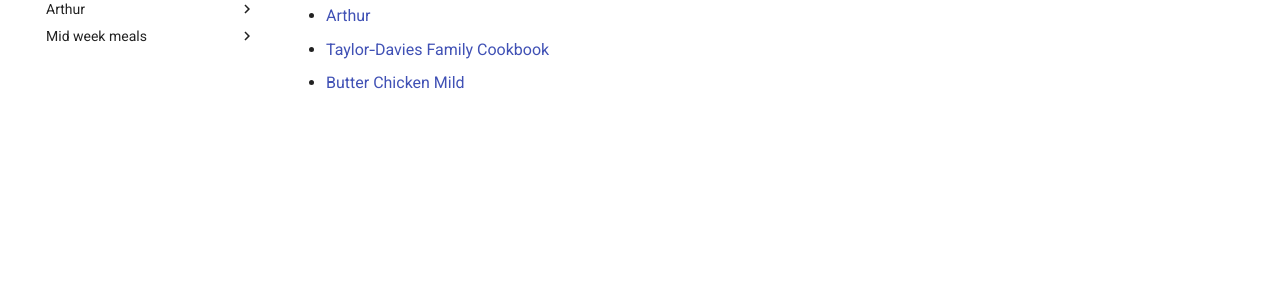
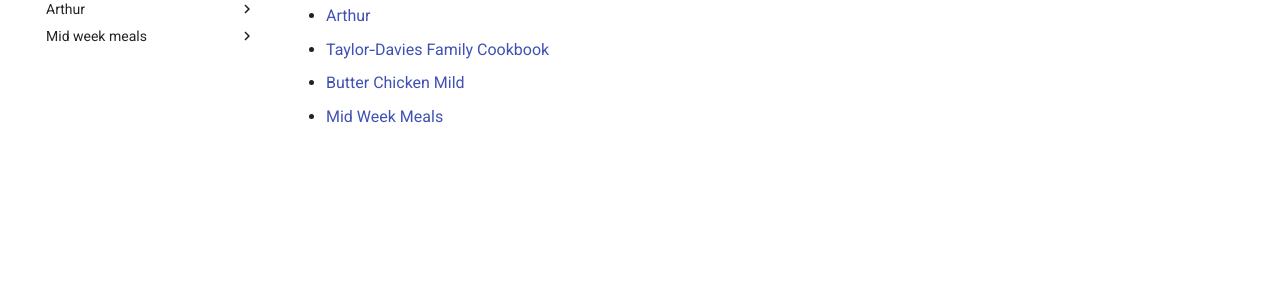
Before and after one commit to sjwdavies/cookbook, an MkDocs documentation site: the page built from recipes/all.md, in a window 1280 px wide. Shown: the part 210-510 px from the top of the page. Built offline with MkDocs 1.6.1 and Material for MkDocs 9.7.7, drawn with Linux system fonts in a browser that asks for light colours.

Commit message:
chore: sync recipes + indexes

```diff
--- a/recipes/all.md
+++ b/recipes/all.md
@@ -4,3 +4,4 @@
 - [Arthur](arthur/index.md)
 - [Taylor‑Davies Family Cookbook](index.md)
 - [Butter Chicken Mild](mid-week-meals/butter-chicken-mild.md)
+- [Mid Week Meals](mid-week-meals/index.md)
```
